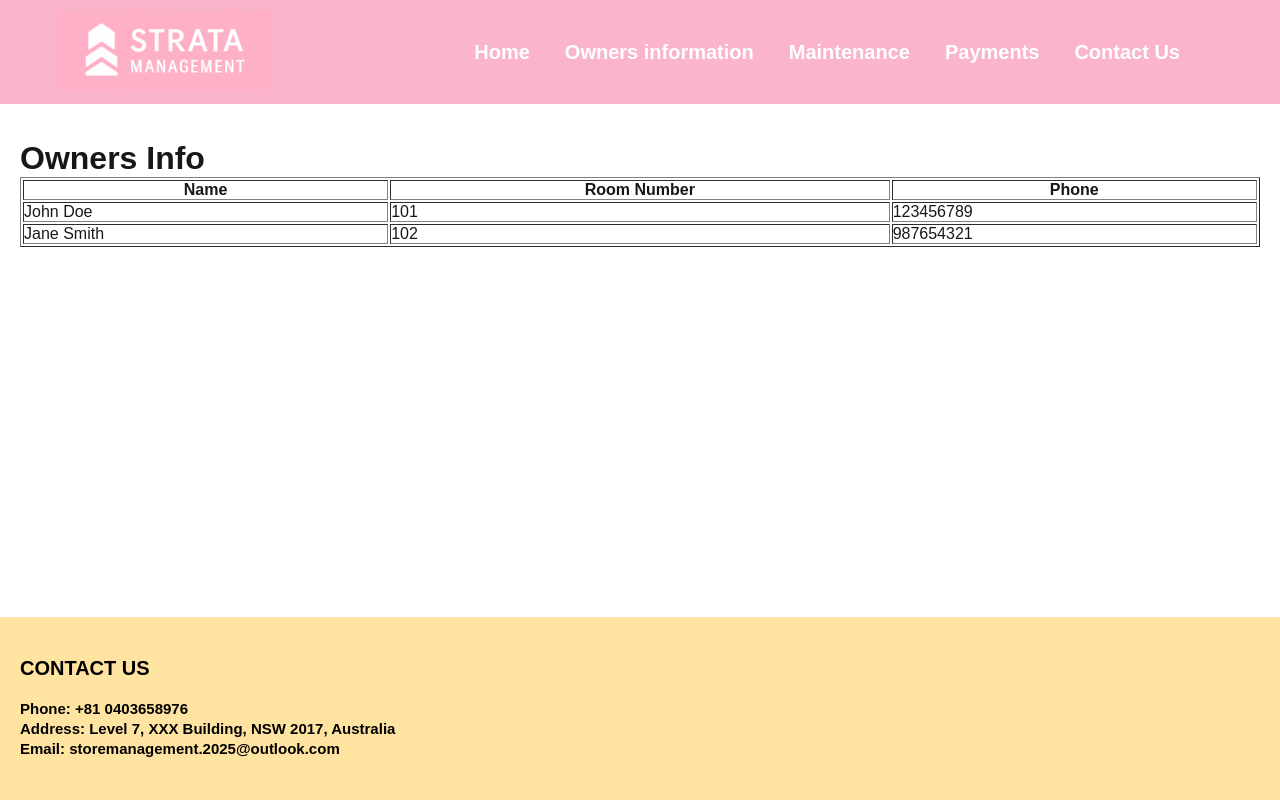
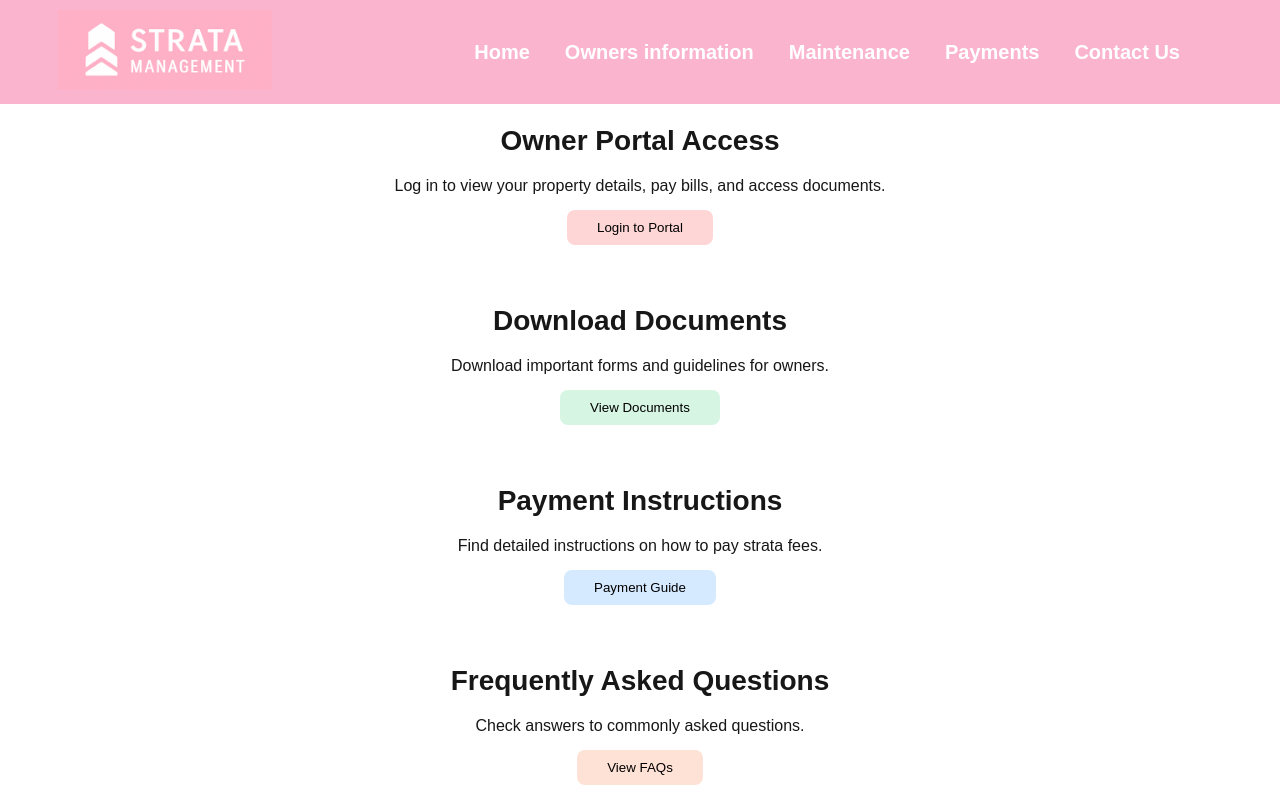
Before and after one commit to kcui07/strata-management, a Next.js app: page /owners in a window 1280 px wide. Shown: the top 800 px of the page. Built offline with nearby package versions, Linux system fonts and the light colour scheme.

Commit message:
Update Owner page

```diff
--- a/pages/contact.js
+++ b/pages/contact.js
@@ -25,10 +25,10 @@ export default function Contact() {
 
             <div style={{
               position: 'absolute',
-              top: '150px',
+              top: '100px',
               left: '30px',
               color: '#000',
-              fontSize: '20px',
+              fontSize: '15px',
               lineHeight: '1.8',
               maxWidth: '280px'
             }}>
--- a/pages/owners.js
+++ b/pages/owners.js
@@ -1,34 +1,94 @@
-import Header from '../components/Header';
-import Footer from "../components/Footer";
+import Header from '../components/Header'
+import Footer from "../components/Footer"
 
 export default function Owners() {
   return (
     <>
       <Header />
-      <main
-        className="main-content"
-        style={{
-          padding: '20px',
-          marginTop: '120px',
-          minHeight: 'calc(100vh - 400px)'
-        }}
-      >
-        <h1>Owners Info</h1>
-        <table border="1" width="100%">
-          <thead>
-            <tr>
-              <th>Name</th>
-              <th>Room Number</th>
-              <th>Phone</th>
-            </tr>
-          </thead>
-          <tbody>
-            <tr><td>John Doe</td><td>101</td><td>123456789</td></tr>
-            <tr><td>Jane Smith</td><td>102</td><td>987654321</td></tr>
-          </tbody>
-        </table>
+
+      <main className="main-content" style={{ padding: '40px 20px', textAlign: 'center', minHeight: 'calc(100vh - 400px)' }}>
+        <h1 style={{ fontSize: '40px', fontWeight: 'bold', marginBottom: '40px' }}>
+          Owners Information
+        </h1>
+
+        <section style={{ marginBottom: '60px' }}>
+          <h2 style={{ fontSize: '28px', marginBottom: '20px' }}>Owner Portal Access</h2>
+          <p>Log in to view your property details, pay bills, and access documents.</p>
+          <button style={{
+            marginTop: '15px',
+            backgroundColor: '#ffd6d6',
+            border: 'none',
+            padding: '10px 30px',
+            borderRadius: '8px',
+            cursor: 'pointer'
+          }}>
+            Login to Portal
+          </button>
+        </section>
+
+        <section style={{ marginBottom: '60px' }}>
+          <h2 style={{ fontSize: '28px', marginBottom: '20px' }}>Download Documents</h2>
+          <p>Download important forms and guidelines for owners.</p>
+          <button style={{
+            marginTop: '15px',
+            backgroundColor: '#d6f5e3',
+            border: 'none',
+            padding: '10px 30px',
+            borderRadius: '8px',
+            cursor: 'pointer'
+          }}>
+            View Documents
+          </button>
+        </section>
+
+        <section style={{ marginBottom: '60px' }}>
+          <h2 style={{ fontSize: '28px', marginBottom: '20px' }}>Payment Instructions</h2>
+          <p>Find detailed instructions on how to pay strata fees.</p>
+          <button style={{
+            marginTop: '15px',
+            backgroundColor: '#d6eaff',
+            border: 'none',
+            padding: '10px 30px',
+            borderRadius: '8px',
+            cursor: 'pointer'
+          }}>
+            Payment Guide
+          </button>
+        </section>
+
+        <section style={{ marginBottom: '60px' }}>
+          <h2 style={{ fontSize: '28px', marginBottom: '20px' }}>Frequently Asked Questions</h2>
+          <p>Check answers to commonly asked questions.</p>
+          <button style={{
+            marginTop: '15px',
+            backgroundColor: '#ffe2d6',
+            border: 'none',
+            padding: '10px 30px',
+            borderRadius: '8px',
+            cursor: 'pointer'
+          }}>
+            View FAQs
+          </button>
+        </section>
+
+        <section>
+          <h2 style={{ fontSize: '28px', marginBottom: '20px' }}>Contact Property Manager</h2>
+          <p>If you have other questions, feel free to contact us directly.</p>
+          <button style={{
+            marginTop: '15px',
+            backgroundColor: '#e3d6ff',
+            border: 'none',
+            padding: '10px 30px',
+            borderRadius: '8px',
+            cursor: 'pointer'
+          }}>
+            Contact Us
+          </button>
+        </section>
+
       </main>
+
       <Footer />
     </>
-  );
+  )
 }
```
